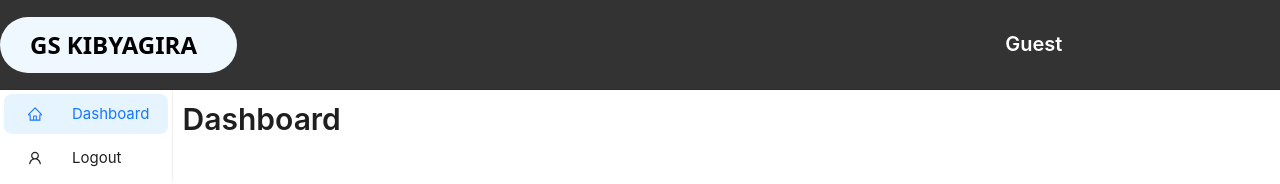
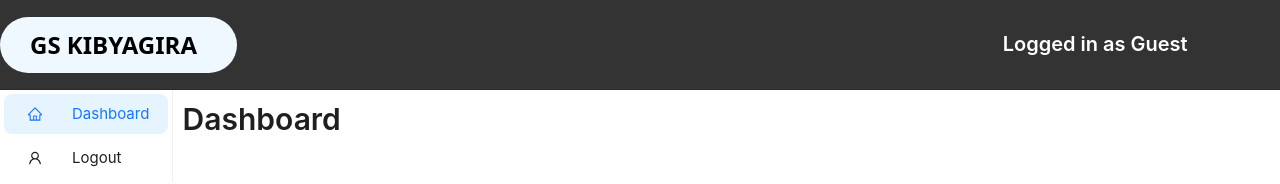
Before and after one commit to furebo/gskibyagira-frontend, a React (Create React App) app in the folder lmisapp/: page /dashboard in a window 1280 px wide. Shown: the top 184 px of the page. Built offline with nearby package versions, Linux system fonts and the light colour scheme; no server answers; sample sign-in values are in the browser's storage.

Commit message:
Added padding to user logged in

```diff
--- a/lmisapp/src/Compontents/Dashboard/AppHeader/index.js
+++ b/lmisapp/src/Compontents/Dashboard/AppHeader/index.js
@@ -54,8 +54,8 @@ function AppHeader({ humbMenu }) {
                   Welcome To Books Management Information System (BMIS) GS Kibyagira - Buruhukiro
             </Typography.Title>
             </marquee>
-            <Typography.Text  type="secondary" style={{color:"white",width:"340px",fontSize:"20px",paddingLeft:"15px",display:"flex"}}>
-              <strong> {auth.user?.firstName || auth.user?.name || 'Guest'}</strong>
+            <Typography.Text  type="secondary" style={{color:"white",width:"340px",fontSize:"20px",paddingLeft:"15px",display:"flex", justifyContent:"space-between", paddingRight:"15px"}}>
+              <strong> {auth.user?.firstName || auth.user?.name || 'Logged in as Guest'}</strong>
               {auth.user?.picture && (
                                        <img
                                        src={auth.user.picture}
```
